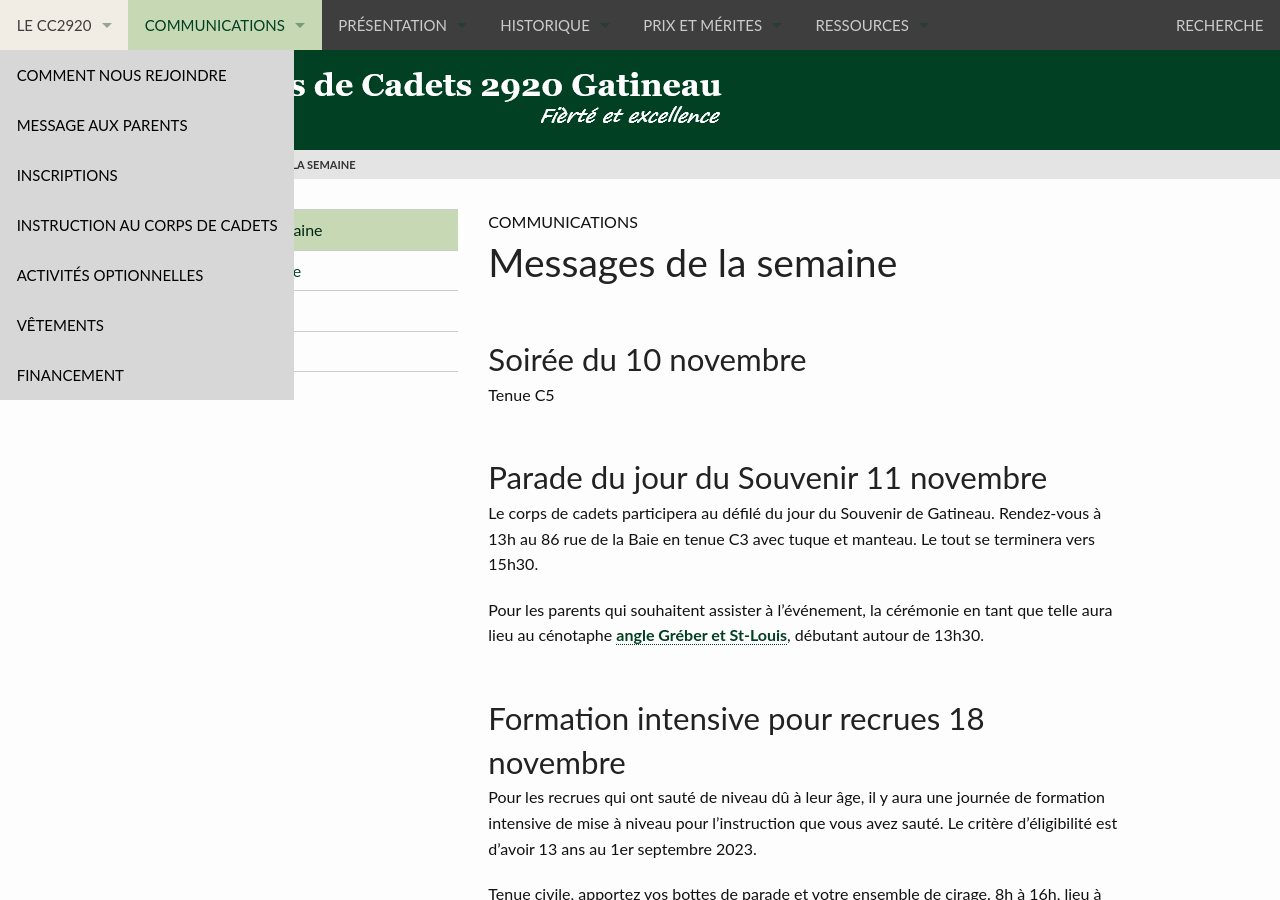
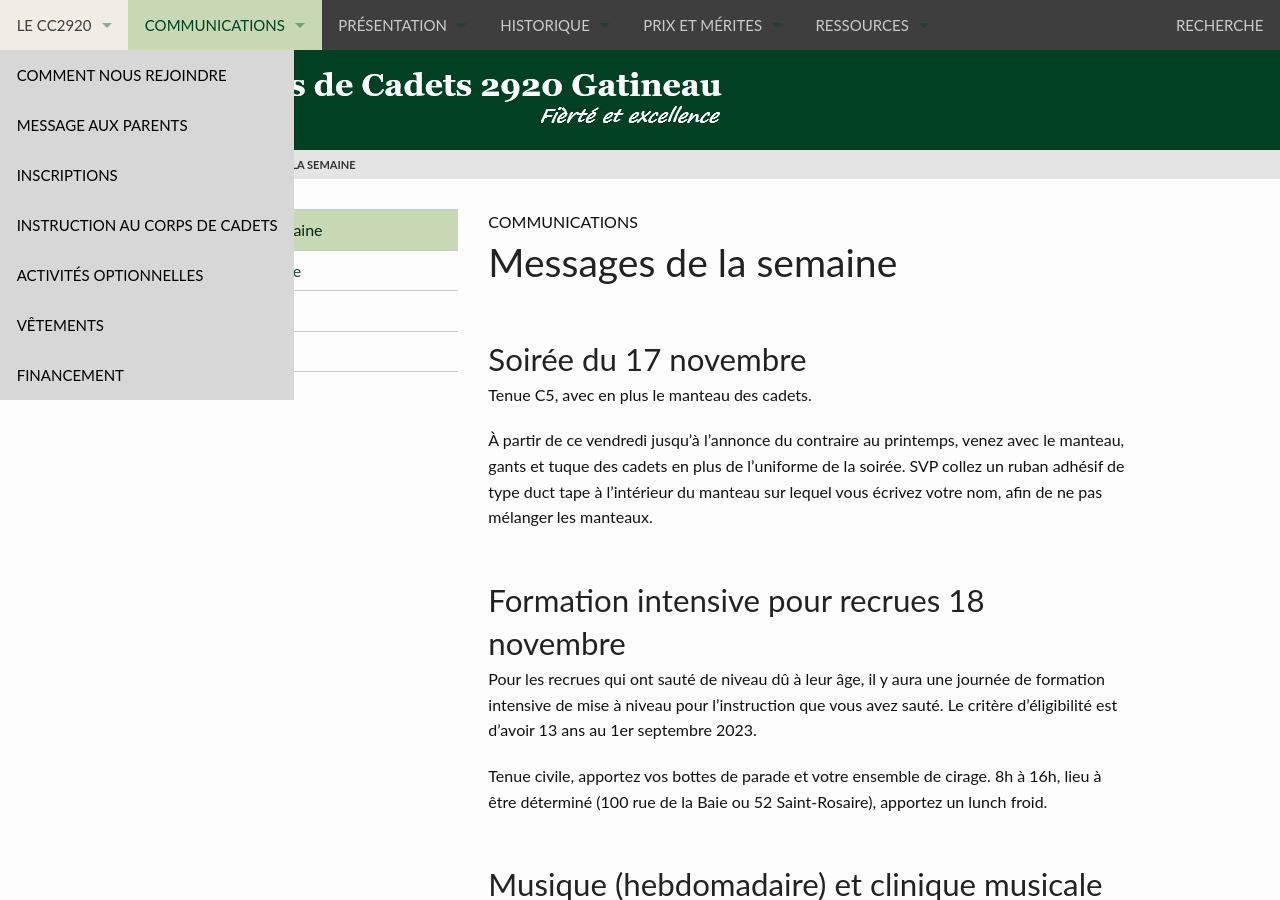
Before and after one commit to CC2920/web, a Jekyll site: the page built from _communications/messages.md, in a window 1280 px wide and 900 px high. Built offline with Jekyll 4.4.1, drawn with Linux system fonts in a browser that asks for light colours; some of the changed text lies outside the part shown.

Commit message:
Update messages.md

```diff
--- a/_communications/messages.md
+++ b/_communications/messages.md
@@ -14,15 +14,11 @@ activities:
       title: course guignolée
 
 ---
-## Soirée du 10 novembre
+## Soirée du 17 novembre
 
-Tenue C5
+Tenue C5, avec en plus le manteau des cadets.
 
-## Parade du jour du Souvenir 11 novembre
-
-Le corps de cadets participera au défilé du jour du Souvenir de Gatineau. Rendez-vous à 13h au 86 rue de la Baie en tenue C3 avec tuque et manteau. Le tout se terminera vers 15h30.
-
-Pour les parents qui souhaitent assister à l'événement, la cérémonie en tant que telle aura lieu au cénotaphe [angle Gréber et St-Louis](https://maps.app.goo.gl/7J7ebBG4ABAzwCeH9), débutant autour de 13h30.
+À partir de ce vendredi jusqu'à l'annonce du contraire au printemps, venez avec le manteau, gants et tuque des cadets en plus de l'uniforme de la soirée. SVP collez un ruban adhésif de type duct tape à l'intérieur du manteau sur lequel vous écrivez votre nom, afin de ne pas mélanger les manteaux.
 
 ## Formation intensive pour recrues 18 novembre
 
@@ -58,7 +54,7 @@ Les recrues pourront participer aux séances de tir une fois après la passation
 
 ## Peloton de précision
 
-Le peloton de précision débute ce mercredi de 18h30 à 20h30 au 100 rue de la Baie. Tenue civile.
+Le peloton de précision débute ce mercredi de 18h30 à 20h30 au 100 rue de la Baie. Tenue civile avec bottes de parade.
 
 ## Sondage camp d'été et NECPC
 
```
